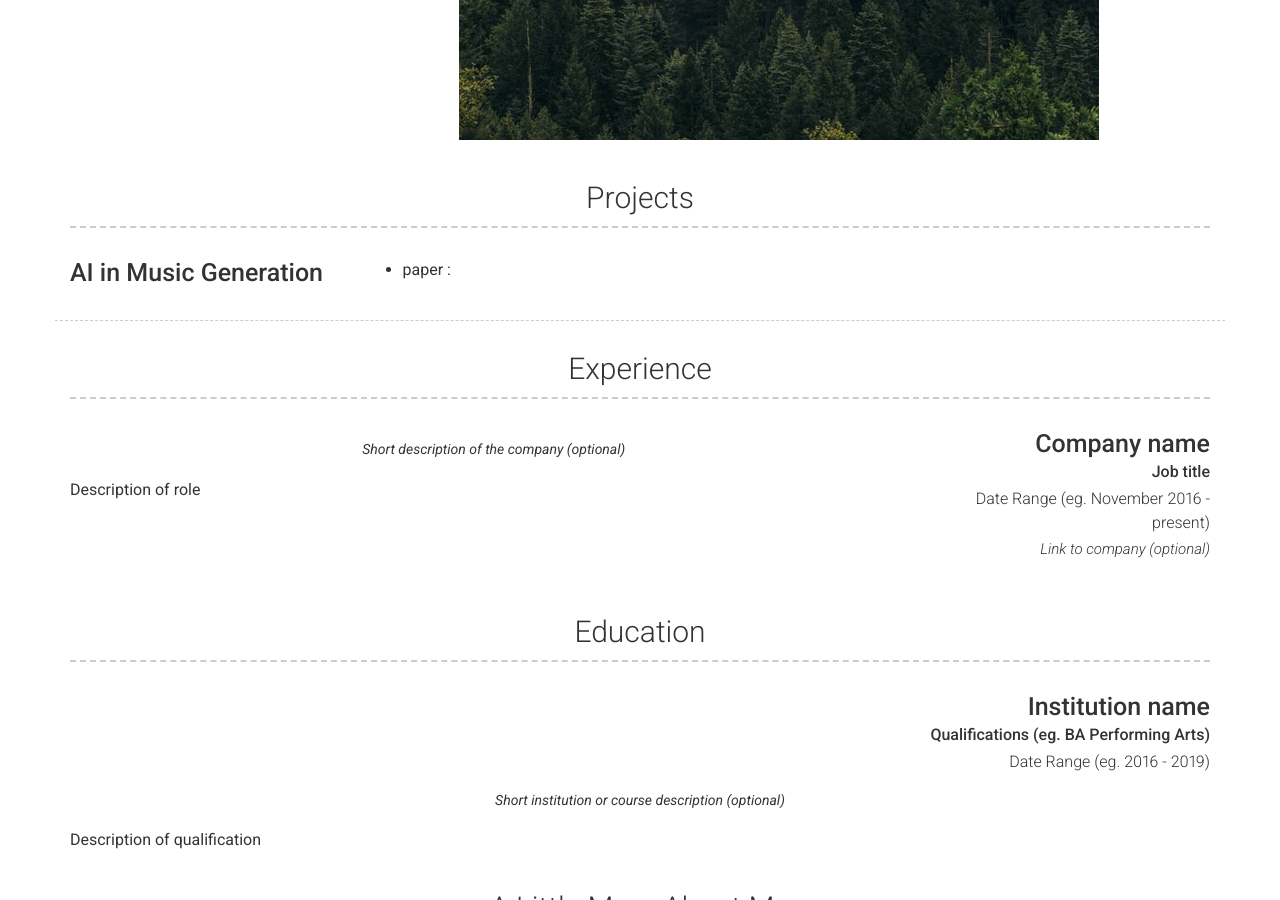
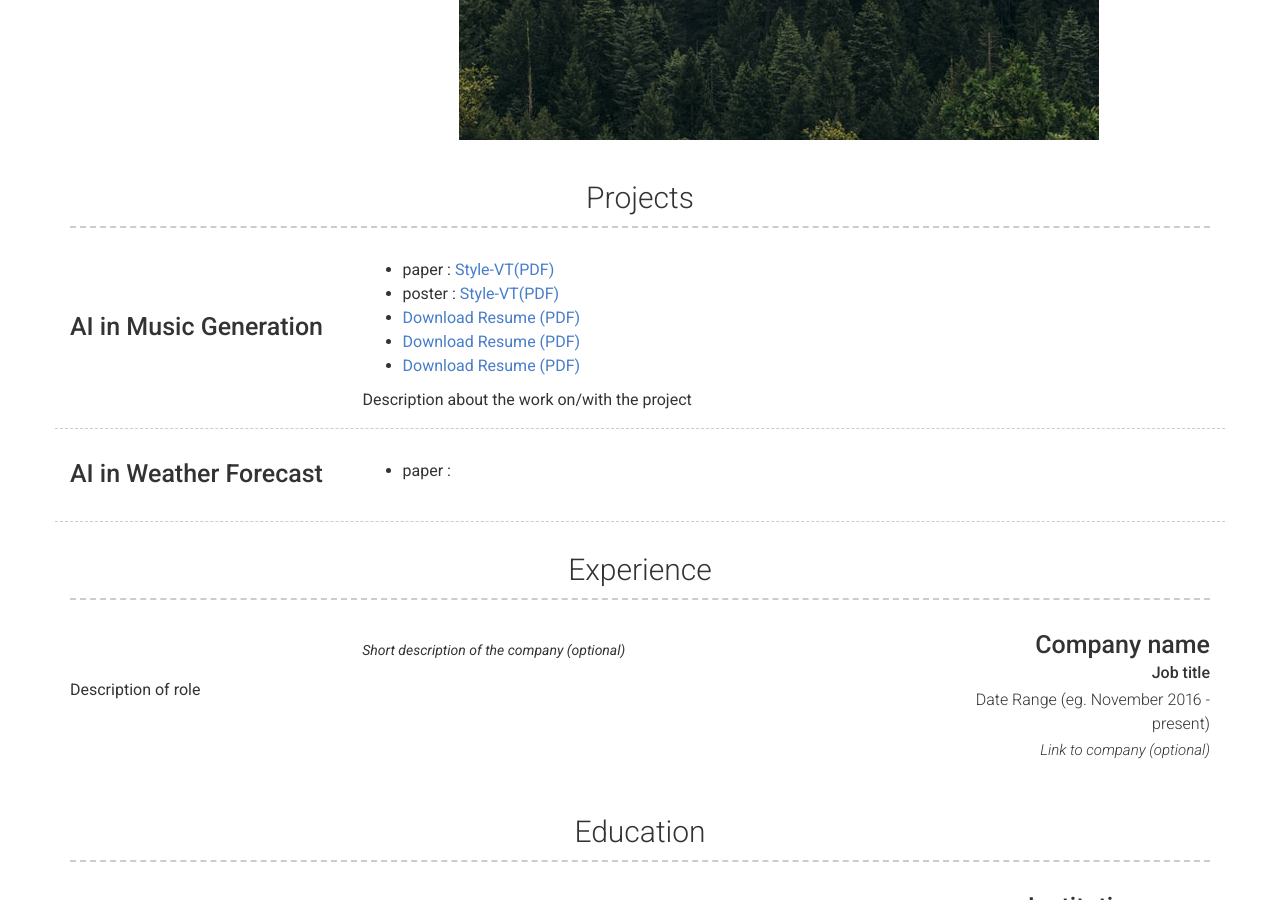
Before and after one commit to tim000519/tim000519.github.io, a Jekyll site: the page built from index.md, in a window 1280 px wide and 900 px high, scrolled down 748 px. Built offline with Jekyll 4.4.1, drawn with Linux system fonts in a browser that asks for light colours; nearby versions of some CDN libraries; some of the changed lines change nothing that is shown.

Commit message:
Update _config.yml

```diff
--- a/_config.yml
+++ b/_config.yml
@@ -89,7 +89,10 @@
 
           Description about the work on/with the project
 
-        title: AI in Music Generation
+      - layout: left
+        border: weak  # Value of `weak` will display a weak border below this item. # Any
+                      # other value (or no value) means no border will be displayed
+        title: AI in Weather Forecast
         description: |
           - paper :
 
```
